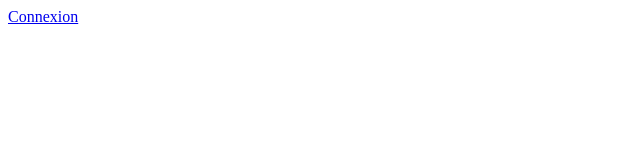
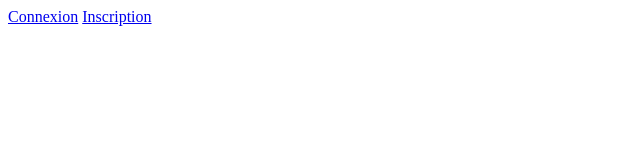
Before and after one commit to AlexisDrims/git-tuto, a plain HTML site: page index.html in a window 1280 px wide. Shown: the full height of the page, 0-640 px from the left. Drawn offline with Linux system fonts and the light colour scheme.

Commit message:
feature inscription (lien)

```diff
--- a/index.html
+++ b/index.html
@@ -1,5 +1,6 @@
 <html>
 <body>
 <a href="connexion.html">Connexion</a>
+<a href="inscription.html">Inscription</a>
 </body>
 </html>
```
